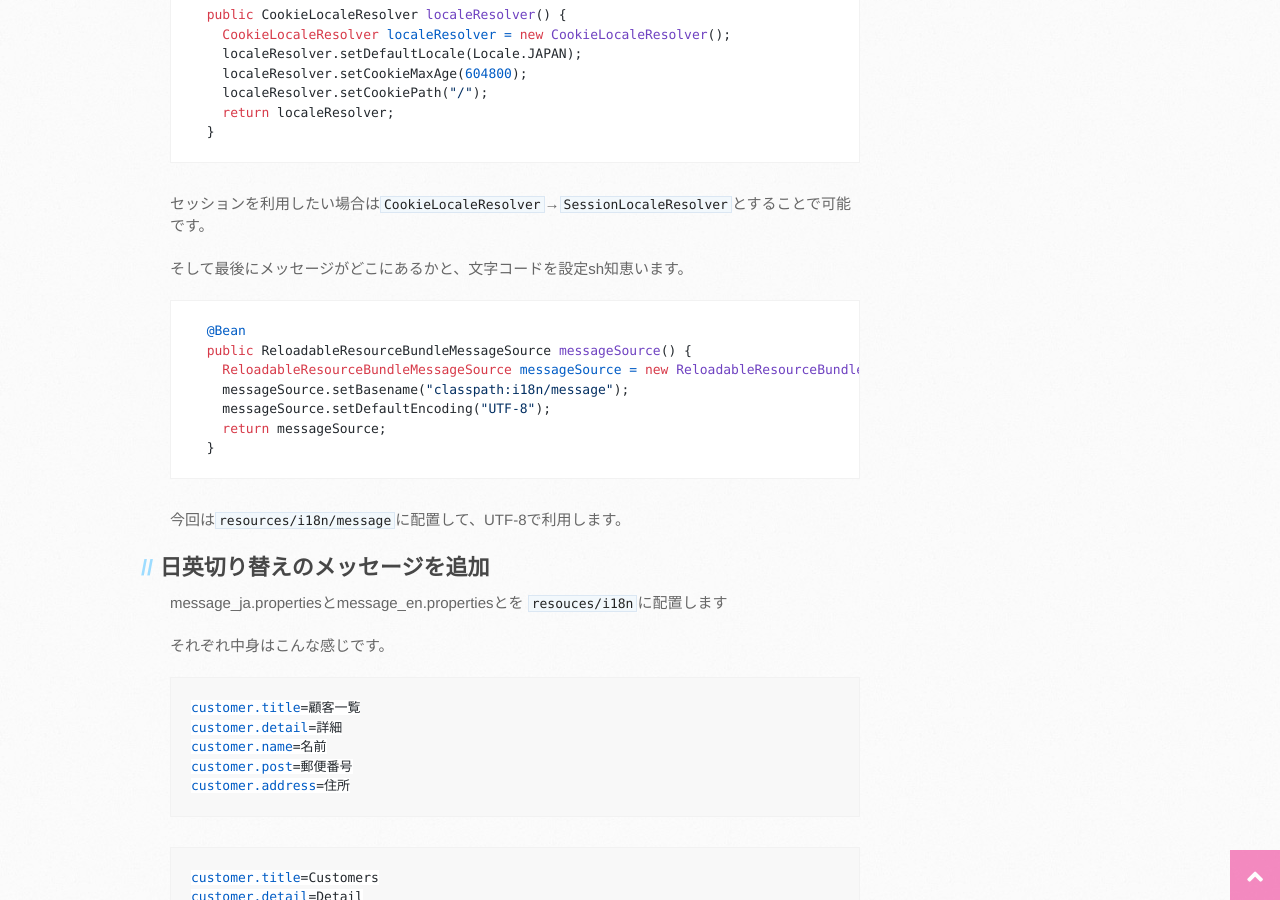
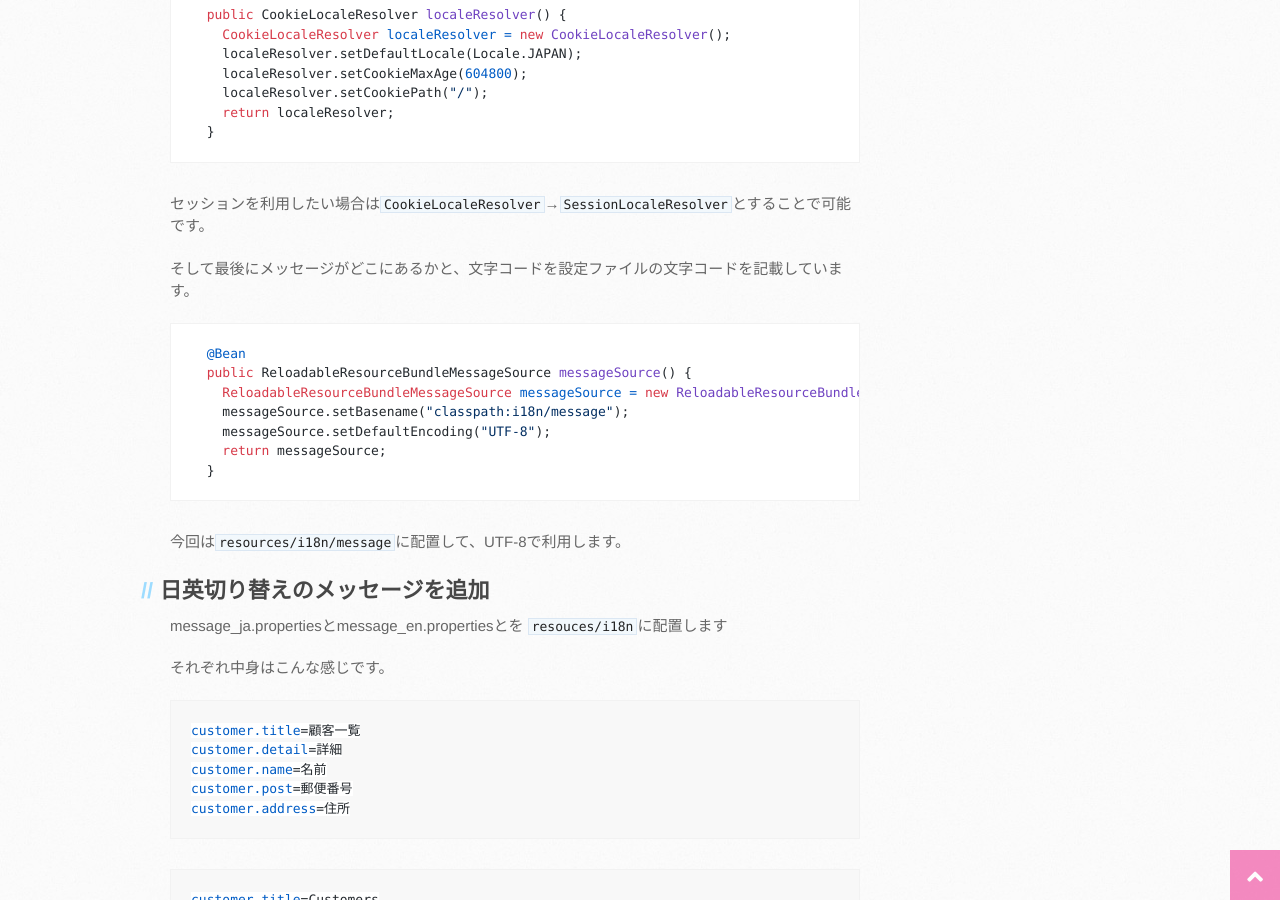
Before and after one commit to mtaketani113/mtaketani113.github.io, a Jekyll site: the page built from it/java/springBoot3I18n.md, in a window 1280 px wide and 900 px high, scrolled down 1519 px. Built offline with Jekyll 4.4.1, drawn with Linux system fonts in a browser that asks for light colours; nearby versions of some CDN libraries; comment, search, counter and statistics services are not loaded; the repository's description, which GitHub fills in, is left out.

Commit message:
誤字修正

````diff
--- a/it/java/springBoot3I18n.md
+++ b/it/java/springBoot3I18n.md
@@ -78,7 +78,7 @@ public class LocaleConfig implements WebMvcConfigurer  {
 
 セッションを利用したい場合は`CookieLocaleResolver`→`SessionLocaleResolver`とすることで可能です。
 
-そして最後にメッセージがどこにあるかと、文字コードを設定sh知恵います。
+そして最後にメッセージがどこにあるかと、文字コードを設定ファイルの文字コードを記載しています。
 
 ```Java
   @Bean
````
